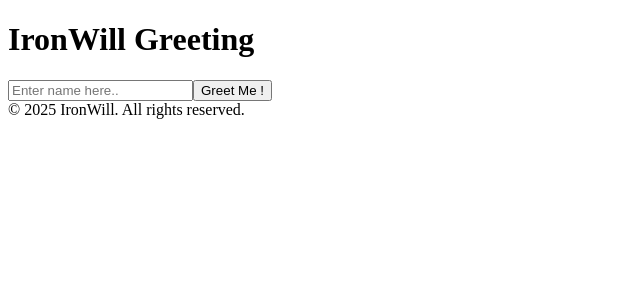
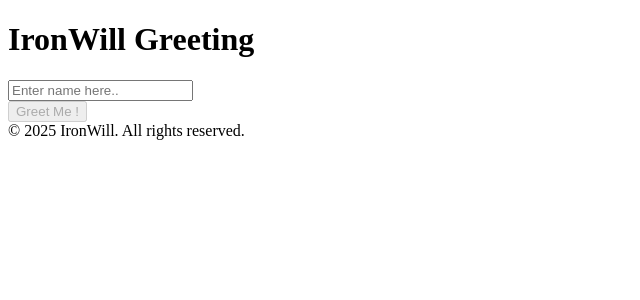
Before and after one commit to ironwill-dev/TD4, a React (Vite) app: page / in a window 1280 px wide. Shown: the top 300 px of the page, without its empty margins (0-640 px from the left). Built offline with nearby package versions, Linux system fonts and the light colour scheme.

Commit message:
Added seperate components for Input and Buttons, useEffect for localStorage through re-renders

```diff
--- a/src/App.jsx
+++ b/src/App.jsx
@@ -1,18 +1,26 @@
 import './App.css'
-import { useState } from 'react'
+import { useState, useEffect } from 'react';
+import Input from './components/Input';
+import Buttons from './components/Buttons';
 
 function App() {
   const [name, setName] = useState('');
   const [greeting, setGreeting] = useState('Welcome to TD3')
   const [showGreeting, setShowGreeting] = useState(false)
 
-  const handleInputChange = (e) => {
-    setName(e.target.value)
-  }
+  // Load saved name when app starts
+  useEffect(() => {
+    const savedName = localStorage.getItem('name')
+    if (savedName) setName(savedName)
+  }, [])
 
-  const handleClick = () => {
-    setShowGreeting(true)
-  }
+  // Save name whenever it changes
+  useEffect(() => {
+    if (name) localStorage.setItem('name', name)
+  }, [name])
+
+  const handleInputChange = (e) => setName(e.target.value)
+  const handleClick = () => setShowGreeting(true)
 
   return (
     <div>
@@ -21,11 +29,18 @@
       </header>
 
       <main>
-        <input type='text' value={name} onChange={handleInputChange} placeholder='Enter name here..' />
-        <button onClick={handleClick}>Greet Me !</button>
-        { showGreeting && (
-          <p>{greeting}, {name || 'friend'} !</p>
-        ) }
+        <Input
+          value={name}
+          onChange={handleInputChange}
+          placeholder='Enter name here..'
+        />
+
+        <Buttons
+          greeting={greeting}
+          onClick={handleClick}
+          showGreeting={showGreeting}
+          name={name}
+        />
       </main>
 
       <footer>
--- /dev/null
+++ b/src/components/Buttons.jsx
@@ -0,0 +1,14 @@
+import React from 'react'
+
+const Buttons = ({greeting, onClick, showGreeting, name}) => {
+    return (
+        <div>
+            <button onClick={onClick} disabled={!name.trim()} >Greet Me !</button>
+            { showGreeting && (
+                <p>{greeting}, {name || 'friend'} !</p>
+            )}
+        </div>
+    )
+}
+
+export default Buttons
--- /dev/null
+++ b/src/components/Input.jsx
@@ -0,0 +1,11 @@
+import React from 'react'
+
+const Input = ({value, onChange, placeholder}) => {
+    return (
+        <div>
+            <input type='text' value={value} onChange={onChange} placeholder={placeholder} />
+        </div>
+    )
+}
+
+export default Input
```
